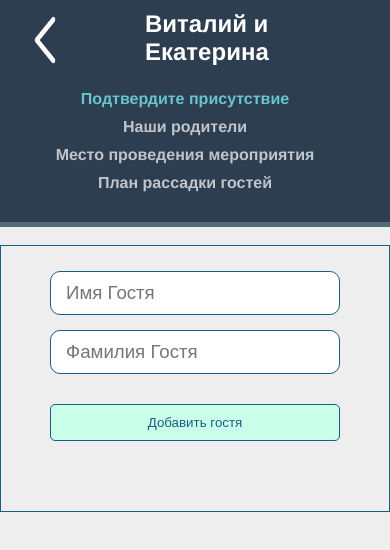
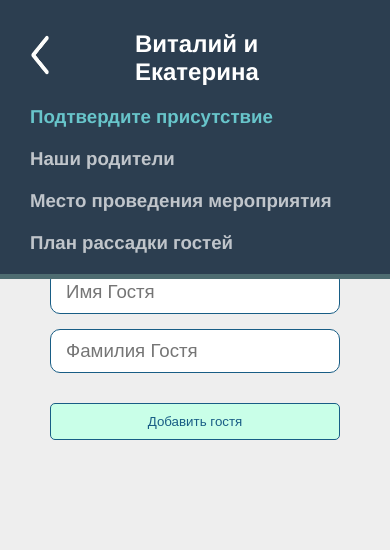
Before and after one commit to GPegov/VueRouter, a Vue app: page /CheckIn in a window 390 px wide. Both pictures are taken after a click on the picture 45 px from the left and 40 px from the top of the page. Shown: the top 550 px of the page. Built offline with nearby package versions, Linux system fonts and the light colour scheme.

Commit message:
I've added transitions and red message when attempting to add a guest with empty fields. Transitions are not working well, still a lot needs to be done

```diff
--- /dev/null
+++ b/src/components/MyToast.vue
@@ -0,0 +1,36 @@
+<template>
+    <!--<div class="toast">
+        <alert>Введите имя и фамилию гостя</alert>
+    </div>-->
+    <div class="toast-wrapper">
+        <div class="toast">
+            Введите имя и фамилию гостя
+        </div>
+    </div>
+</template>
+
+
+<script setup>
+
+
+</script>
+
+
+<style>
+@media screen and (max-width: 500px) {
+.toast-wrapper {
+    display: flex;
+    justify-content: center;
+
+  }
+  .toast {
+    padding: 20px;
+    color: white;
+    background: #ff0062;
+    border-radius: 10px;
+    box-shadow: 1px 3px 5px rgba(0,0,0,0.2);
+    max-width: 300px;
+    margin: 0 auto;
+  }
+}
+</style>
--- a/src/components/TheNavigation.vue
+++ b/src/components/TheNavigation.vue
@@ -1,32 +1,37 @@
 <template>
 
     <nav id="nav">
-      <transition name="fade" mode="out-in">
-        <div class="navItem menuBar">
 
-          <img id="menuIcon" v-show ="show === false" src="@/img/MenuIcons/MenuIcon.png"
-            alt="Menu" @click="show = !show" :key="Date.now()"/>
-
-          <img id="clear" v-show="show === true" src="@/img/MenuIcons/Clear.png"
-            alt="Clear" @click="show = !show" :key="Date.now()"/>
+        <div class="navItem menuBarWrap " v-show ="show === false" :key="Date.now()">
+          <img class="MenuIcon" src="@/img/MenuIcons/MenuIcon.png"
+            alt="Menu" @click="show = !show"/>
+          <router-link id="logo" to="/">Виталий и Екатерина</router-link>
+        </div>
 
 
+
+        <div class="navItem menuBarExpand" v-show="show === true">
+          <div class="navItemExpand">
+            <img class="MenuIcon"  src="@/img/MenuIcons/Clear.png"
+            alt="Clear" @click="show = !show" :key="Date.now()"/>
           <router-link id="logo" to="/">Виталий и Екатерина</router-link>
           </div>
-      </transition>
 
           <div class="navItem">
-        <router-link to="/CheckIn">Подтвердите присутствие</router-link>
+            <router-link to="/CheckIn" @click="show = false">Подтвердите присутствие</router-link>
           </div>
           <div class="navItem">
-        <router-link to="/Parents">Наши родители</router-link>
+            <router-link to="/Parents" @click="show = false">Наши родители</router-link>
           </div>
           <div class="navItem">
-        <router-link to="/Place">Место проведения мероприятия</router-link>
+            <router-link to="/Place" @click="show = false">Место проведения мероприятия</router-link>
           </div>
           <div class="navItem">
-        <router-link to="/SeatingPlan">План рассадки гостей</router-link>
+            <router-link to="/SeatingPlan" @click="show = false">План рассадки гостей</router-link>
           </div>
+        </div>
+
+
 
     </nav>
 </template>
@@ -40,43 +45,43 @@ const show = ref(false);
 #nav .active-link {
     color: rgb(130, 255, 255);
 }
-#menuIcon {
+.menuIcon {
   display: none;
 }
 
 @media screen and (max-width: 500px) {
-#menuIcon {
+.MenuIcon {
   display: flex;
-  width: 60px;
-  height: 60px;
-  margin-bottom: 10px;
+  width: 50px;
+  height: 50px;
   margin-right: 70px;
   margin-left: -15px;
   cursor:pointer;
 
 }
-#clear {
+
+.navItem {
+  font-weight: 900;
+  font-size: 14pt;
+  padding-top: 20px;
+}
+.menuBarWrap{
   display: flex;
-  width: 60px;
-  height: 60px;
-  margin-bottom: 10px;
-  margin-right: 70px;
-  margin-left: -15px;
-  cursor:pointer;
+  flex-direction: row;
+  margin-top: 10px;
 }
-.navItem {
+.navItemExpand{
+  display: flex;
+  flex-direction: row;
+}
+.menuBarExpand {
   display: flex;
   flex-direction: column;
-  padding-top: 10px;
-}
-.menuBar{
-  display: flex;
-  flex-direction: row;
+  margin-top: 10px;
 
 }
 #nav {
-  display: flex;
-  flex-direction: column;
+  padding-bottom: 20px;
   padding-top: 0px;
 }
 }
--- a/src/stores/Personification.js
+++ b/src/stores/Personification.js
@@ -20,7 +20,8 @@ export const usePersonification = defineStore('personification', {
         groomsMotherFullName: 'Екатерина Андреевна Беспалова',
         groomsMotherWithMiddleName: 'Екатерина Андреевна',
         groomsMotherOccupation: 'Швея высшей категории. Сотрудница ОАО "Воркутинская швейная фабрика"',
-    // Nephews
+
+    //Nephews
         nephew_1: 'Юлия Беспалова',
         nephew_2: 'Никанор Беспалов',
         nephew_3: 'Лариса Натынзина',
@@ -29,6 +30,8 @@ export const usePersonification = defineStore('personification', {
         nephew_6: 'Максим Родионов',
         nephew_7: 'Оля Родионова',
         nephew_8: 'Настя Родионова',
+
+
     //Friends
         friend_1: 'Марина',
         friend_2: 'Денис',
--- a/src/stores/Variables.js
+++ b/src/stores/Variables.js
@@ -15,20 +15,25 @@ export const useVariables = defineStore('variables', {
             foodMeat: false,
             foodFish: false,
             },
-            formResults: []
+            formResults: [],
+            showToast: false
     }),
     getters: {
 
     },
     actions: {
-        saveGuest (state) {
-            this.guests.push(
+        saveGuest () {
+            if ( (this.guest.name.length != 0) && (this.guest.surname.length != 0) ) {
+                this.guests.push(
                 {id:Date.now(),
                 name: this.guest.name,
                 surname: this.guest.surname
                 }),
-            this.guest.name = '',
-            this.guest.surname = ''
+                this.guest.name = '',
+                this.guest.surname = ''
+            }
+            else this.triggerToast()
+
 
         },
         deleteGuest (index) {
@@ -61,6 +66,10 @@ export const useVariables = defineStore('variables', {
                 foodMeat: false,
                 foodFish: false
             }
+        },
+         triggerToast () {
+            this.showToast = true;
+            setTimeout(() => this.showToast = false, 2000)
         }
     }
 })
--- a/src/views/MyAskGuests.vue
+++ b/src/views/MyAskGuests.vue
@@ -1,13 +1,12 @@
 <script setup>
-import { useVariables } from '@/stores/Variables.js'
-const storeVariables = useVariables()
+import { useVariables } from '@/stores/Variables.js';
+const storeVariables = useVariables();
+import MyToast from '@/components/MyToast.vue';
 </script>
 
 <template>
     <h1 class="mainHeader">Подтвердите присутствие</h1>
-    <div
-    class="guestForm"
-    >
+    <div class="guestForm">
         <form
             class="addGuestsForm"
             @submit.prevent>
@@ -28,16 +27,22 @@ const storeVariables = useVariables()
             <button
                 class="btn addGuestbtn"
                 @click="storeVariables.saveGuest"
-               v-on:keyup.enter="storeVariables.saveGuest"
+                @keyup.enter="storeVariables.saveGuest"
             >
                 Добавить гостя
             </button>
+
+            <transition name="toast" :key="name">
+                <MyToast v-if="storeVariables.showToast" />
+            </transition>
+
         </form>
+
 
             <div class="askGuests">
                 <div class="guestsList">
-                <div
-                    class="guestItem"
+                    <transition-group tag="ul" name="list">
+                        <div class="guestItem"
                             v-for = '(guest, index) in storeVariables.guests'
                             :key="guest.id"
                         >
@@ -45,6 +50,8 @@ const storeVariables = useVariables()
                                 <div class="name">Имя: {{ guest.name }}</div>
                                 <div class="surname">Фамилия: {{ guest.surname }}</div>
                             </div>
+
+
                             <div class="removeGuestDiv">
                                 <button
                                     class="removeGuestBtn"
@@ -53,15 +60,19 @@ const storeVariables = useVariables()
                                     Удалить
                                 </button>
                             </div>
+
                         </div>
+                    </transition-group>
                 </div>
 
+
+
+                <div class="additionalAskButtons">
+                <transition name="switch" mode="out-in">
                     <div class="askGuestsMore"
-                v-if="(storeVariables.guests.length > 0)"
-                >
+                        v-show="(storeVariables.guests.length > 0)">
                         <div>
                             <button
-
                                 class="askGuestsMoreButton"
                                 :class="{pressed: storeVariables.familyProperties.alone}"
                                 @click="storeVariables.familyProperties.alone = !storeVariables.familyProperties.alone,
@@ -98,10 +109,11 @@ const storeVariables = useVariables()
                             </button>
                         </div>
                     </div>
+                </transition>
+                <transition name="switch" mode="out-in">
                     <div class="askGuestsMore"
-                v-if="((storeVariables.guests.length > 0) && (storeVariables.familyProperties.alone || storeVariables.familyProperties.couple))"
+                        v-show="((storeVariables.guests.length > 0) && (storeVariables.familyProperties.alone || storeVariables.familyProperties.couple))"
                         >
-
                         <div>
                             <button
                             class="askGuestsMoreButton"
@@ -118,6 +130,7 @@ const storeVariables = useVariables()
                                 С детьми
                             </button>
                         </div>
+
                         <div>
                             <button
                             class="askGuestsMoreButton"
@@ -135,9 +148,11 @@ const storeVariables = useVariables()
                             </button>
                         </div>
                     </div>
+                </transition>
+                <transition name="switch" mode="out-in">
                     <div class="askGuestsMore"
-                v-if="((storeVariables.guests.length > 0) && (storeVariables.familyProperties.withChildren || storeVariables.familyProperties.withoutChildren))"
-            >
+                        v-show="((storeVariables.guests.length > 0) &&
+                        (storeVariables.familyProperties.withChildren || storeVariables.familyProperties.withoutChildren))">
                         <div>
                             <button
                             class="askGuestsMoreButton"
@@ -152,6 +167,7 @@ const storeVariables = useVariables()
                                 На машине
                             </button>
                         </div>
+
                         <div>
                             <button
                             class="askGuestsMoreButton"
@@ -166,10 +182,11 @@ const storeVariables = useVariables()
                                 Нужен трансфер
                             </button>
                         </div>
-
                     </div>
+                </transition>
+                <transition name="switch" mode="out-in">
                     <div class="askGuestsMore"
-                v-if="((storeVariables.guests.length > 0) && (storeVariables.familyProperties.onCar || storeVariables.familyProperties.needTransfer))"
+                        v-show="((storeVariables.guests.length > 0) && (storeVariables.familyProperties.onCar || storeVariables.familyProperties.needTransfer))"
                         name="Food">
                         <div>
                             <button
@@ -208,32 +225,87 @@ const storeVariables = useVariables()
                             </button>
                         </div>
                     </div>
+                </transition>
 
+                <transition name="switch" mode="out-in">
                     <button
-            v-if="((storeVariables.familyProperties.foodDoesntMatter || storeVariables.familyProperties.foodMeat || storeVariables.familyProperties.foodFish) && (storeVariables.guests.length > 0))"
+                    v-show="((storeVariables.familyProperties.foodDoesntMatter || storeVariables.familyProperties.foodMeat || storeVariables.familyProperties.foodFish) && (storeVariables.guests.length > 0))"
                     class="btn send"
                     @click="storeVariables.askGuestsResult
                     "
                     >
                         Отправить
                     </button>
+                </transition>
+                </div>
+            </div>
+
     </div>
 
 
-    </div>
-
 </template>
 
+
 <style scoped>
+/*----------Animation----------*/
+.toast-enter-active {
+    animation: wobble 0.5s ease;
+}
+.toast-leave-to {
+    opacity: 0;
+    transform: translateY(60px);
+}
+.toast-leave-active {
+    transition: all 0.3s ease;
+}
+@keyframes wobble {
+    0% { transform: translateY(-60px); opacity: 0;}
+    50% { transform: translateY(0px); opacity: 1;}
+    60% { transform: translateX(8px);}
+    70% { transform: translateX(-8px);}
+    80% { transform: translateX(4px);}
+    90% { transform: translateX(-4px);}
+    100% { transform: translateX(0px);}
+}
+
+.list-enter-from,
+.list-leave-to {
+    opacity: 0;
+    transform: translateY(-60px);
+}
+.list-enter-active,
+.list-leave-active {
+    transition: all 0.5s ease;
+    position: absolute;
+}
+.list-move,
+.switch-move {
+    transition: all 0.5s ease;
+}
+.switch-enter-from,
+.switch-leave-to {
+    opacity: 0;
+    transform: translateY(-40px);
+}
+.switch-enter-active,
+.switch-leave-active {
+    transition: all 0.5s ease;
+}
+
+
+
+
+
+
+/*----------End of animation----------*/
 
 .guestForm {
 
-    border: 1px solid rgb(24, 93, 133);
+    /*border: 1px solid rgb(24, 93, 133);*/
     max-width: 800px;
     padding: 10px;
     display: flex;
     flex-direction: row;
-
 }
 .addGuestsForm {
     display: flex;
@@ -254,9 +326,6 @@ const storeVariables = useVariables()
     width: 100%;
     padding-left: 7px;
     padding-right: 7px;
-
-
-
 }
 .guestItem {
     border-radius: 5px;
@@ -267,14 +336,11 @@ const storeVariables = useVariables()
     align-items: center;
     display: flex;
     flex-direction: row;
-
-
+    position: relative;
 }
 .guestName {
     width: 80%;
     max-width: 510px;
-
-
 }
 .removeGuestDiv {
     padding-left: 20px;
@@ -287,13 +353,10 @@ const storeVariables = useVariables()
     color: rgb(24, 93, 133);
     box-shadow: 0 0 5px #000000;
     cursor:pointer;
-
-
 }
 .inputField {
     display: flex;
     flex-direction: column;
-
 }
 .inputs {
     width: 100%;
@@ -303,7 +366,6 @@ const storeVariables = useVariables()
     border-radius: 10px;
     font-size: 14pt;
 }
-
 .btn {
     background-color: #fff;
     padding: 10px 15px;
@@ -314,20 +376,14 @@ const storeVariables = useVariables()
 }
 .addGuestbtn {
     margin-top: 30px;
-
     margin-bottom: 30px;
     background: #c9ffe8;
     color: rgb(24, 93, 133);
-
 }
 .askGuests {
     display: flex;
     flex-direction: column;
     align-items: center;
-    min-width: 495.8px;
-    justify-content: flex-start;
-
-
 
 }
 .askGuestsMore {
@@ -337,10 +393,8 @@ const storeVariables = useVariables()
     min-width: 100%;
     padding-bottom: 20px;
 }
-
 .askGuestsMoreButton {
     border: 1px solid teal;
-
     padding: 15px 20px 15px 20px;
     margin-left: 30px;
     margin-right: 30px;
@@ -348,15 +402,12 @@ const storeVariables = useVariables()
     border-radius: 5px;
     background-color: #fffbe7;
     cursor: pointer;
-
-
 }
 .send {
     margin-top: 30px;
     margin-bottom: 30px;
     font-size: 14pt;
     box-shadow: 0 0 30px #9effd7;
-
 }
 .pressed {
     background:#a2fdd7;
@@ -364,21 +415,17 @@ const storeVariables = useVariables()
     color: black;
 }
 
-
 @media screen and (max-width: 800px) {
     .guestForm {
     flex-direction: column;
-
 }
 .inputField {
-
     justify-content: center;
 }
 .guestsList{
     min-width: 345px;
     max-width: 80%;
     padding-bottom: 30px;
-
 }
 .askGuests {
     min-width: 290px;
@@ -389,13 +436,6 @@ const storeVariables = useVariables()
 .askGuestsMoreButton {
     margin: 5px;
 }
-
 }
 
-
-
-
-
-
-
 </style>
```
Lines whose indentation alone changed are shown as unchanged.
